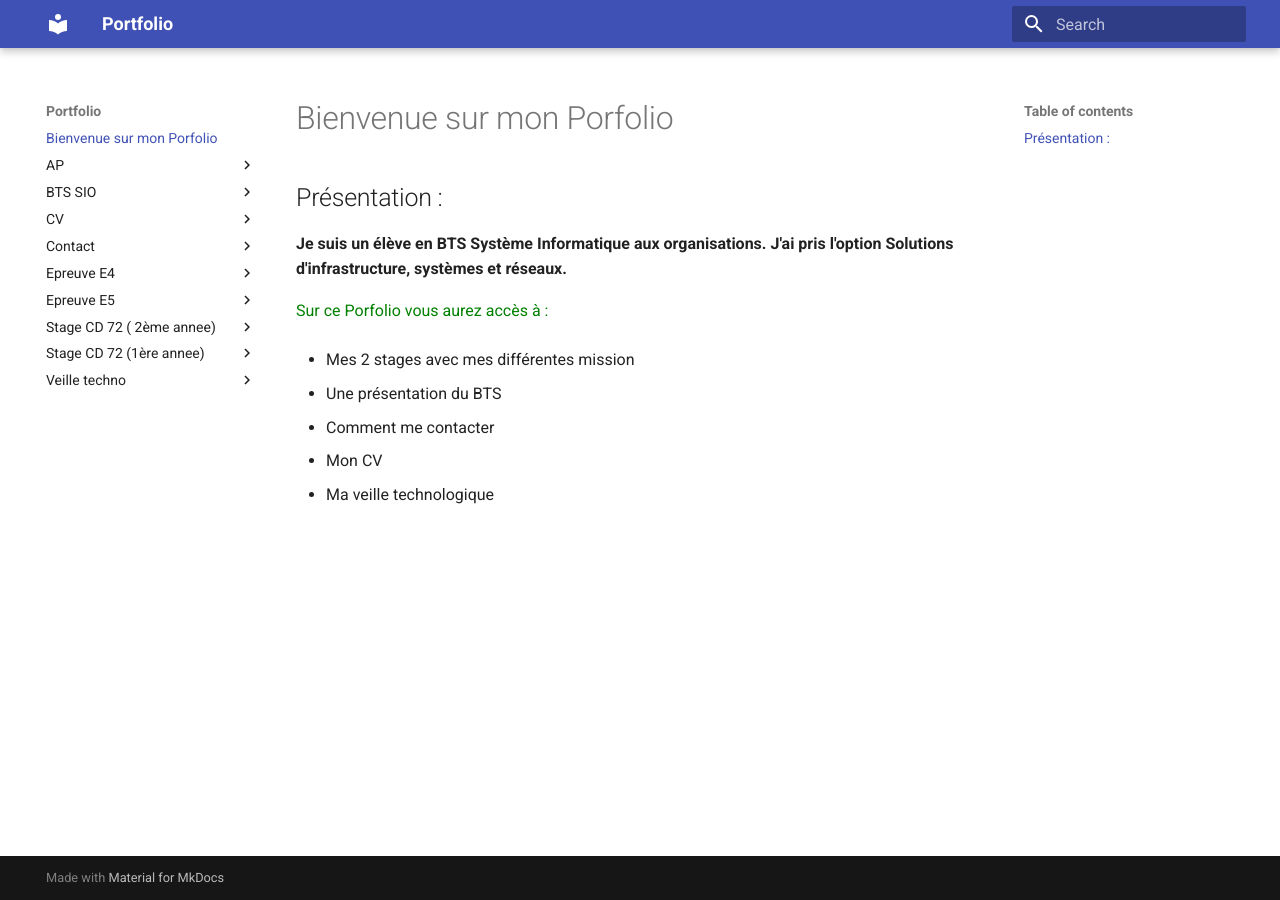
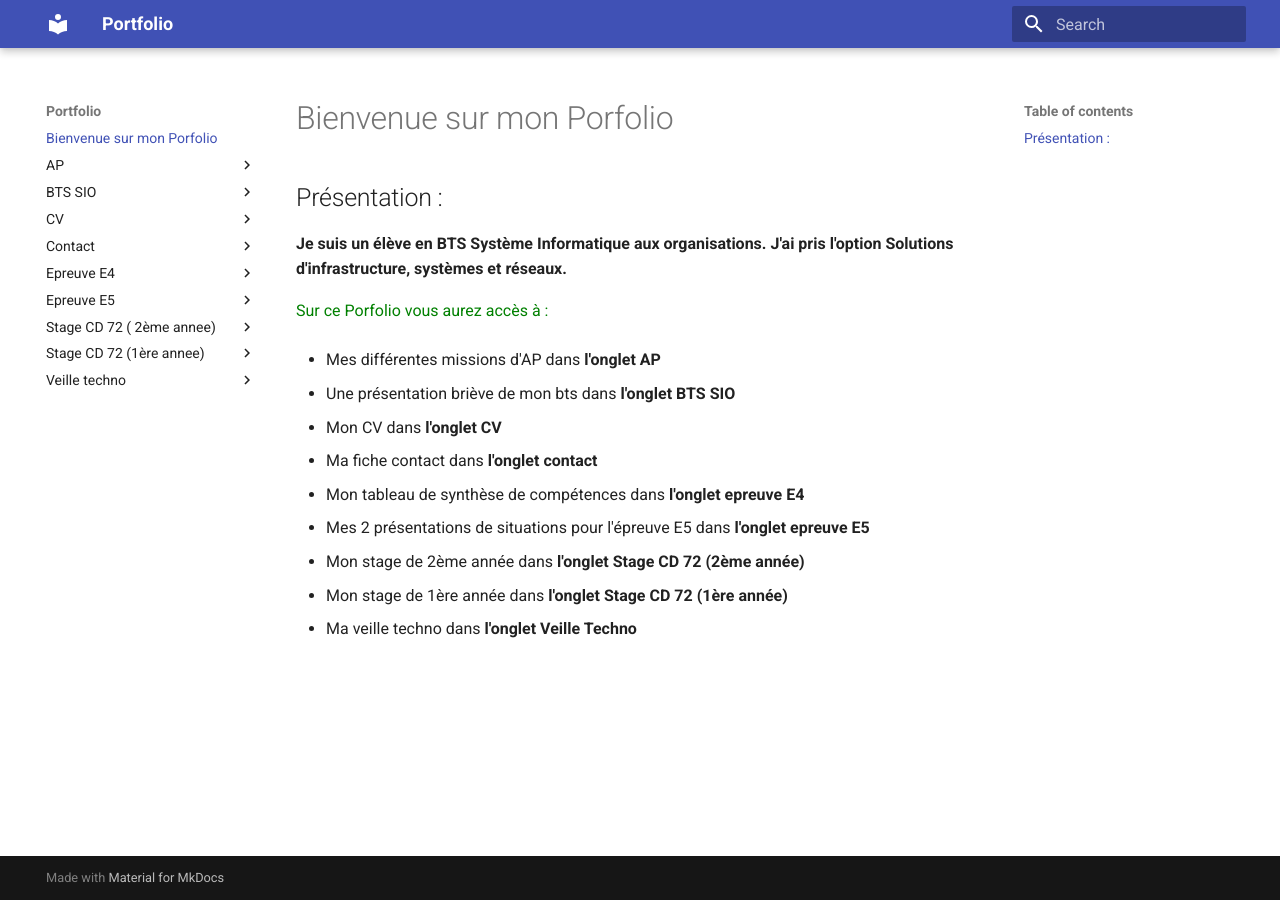
Before and after one commit to antoninlcs/Porfolio, an MkDocs documentation site: the page built from docs/index.md, in a window 1280 px wide. Built offline with MkDocs 1.6.1 and Material for MkDocs 9.7.7, drawn with Linux system fonts in a browser that asks for light colours; nearby versions of some CDN libraries.

Commit message:
BTSBLANC

```diff
--- a/docs/index.md
+++ b/docs/index.md
@@ -6,12 +6,20 @@
 
 <span style="color:green">Sur ce Porfolio vous aurez accès à :</span>
 
-* Mes 2 stages avec mes différentes mission
+* Mes différentes missions d'AP dans **l'onglet AP**
 
-* Une présentation du BTS
+* Une présentation briève de mon bts dans **l'onglet BTS SIO**
 
-* Comment me contacter
+* Mon CV dans **l'onglet CV**
 
-* Mon CV
+* Ma fiche contact dans **l'onglet contact**
 
-* Ma veille technologique
+* Mon tableau de synthèse de compétences dans **l'onglet epreuve E4**
+
+* Mes 2 présentations de situations pour l'épreuve E5 dans **l'onglet epreuve E5**
+
+* Mon stage de 2ème année dans **l'onglet Stage CD 72 (2ème année)**
+
+* Mon stage de 1ère année dans **l'onglet Stage CD 72 (1ère année)**
+
+* Ma veille techno dans **l'onglet Veille Techno**
```
